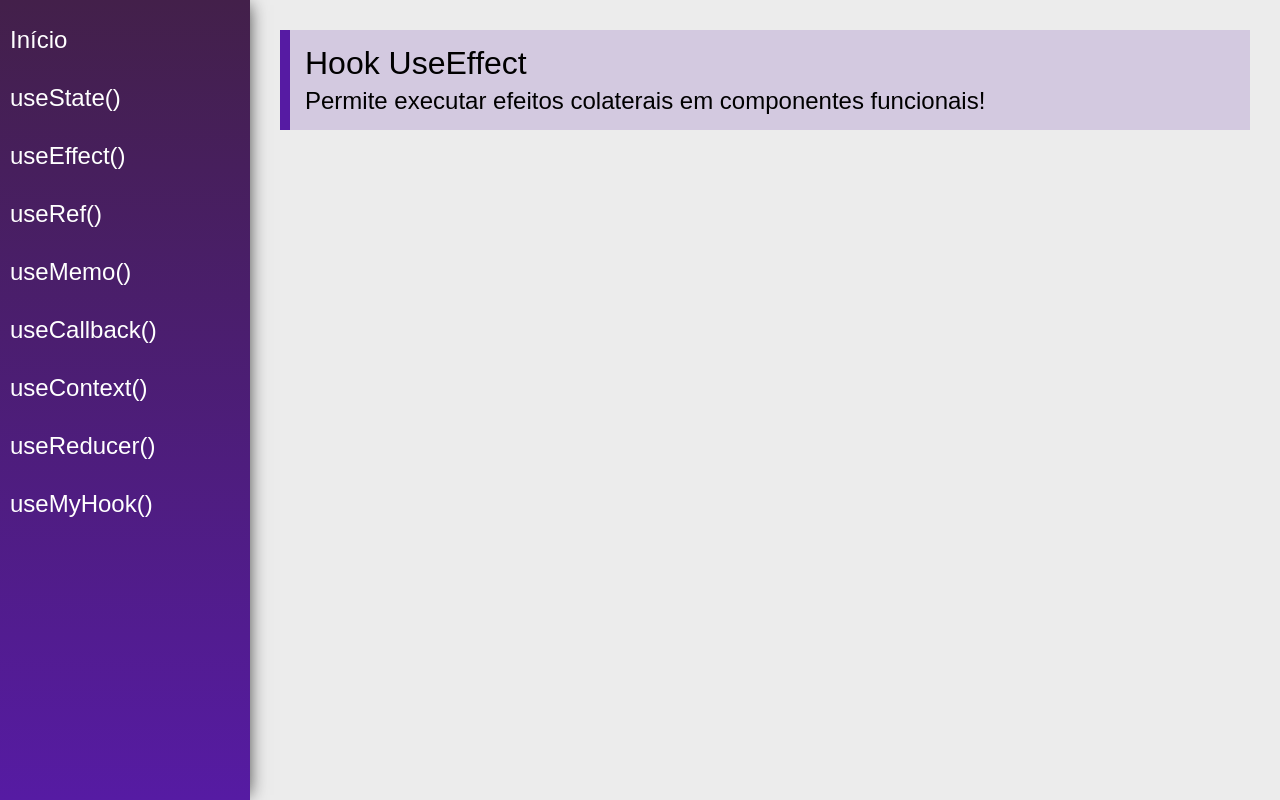
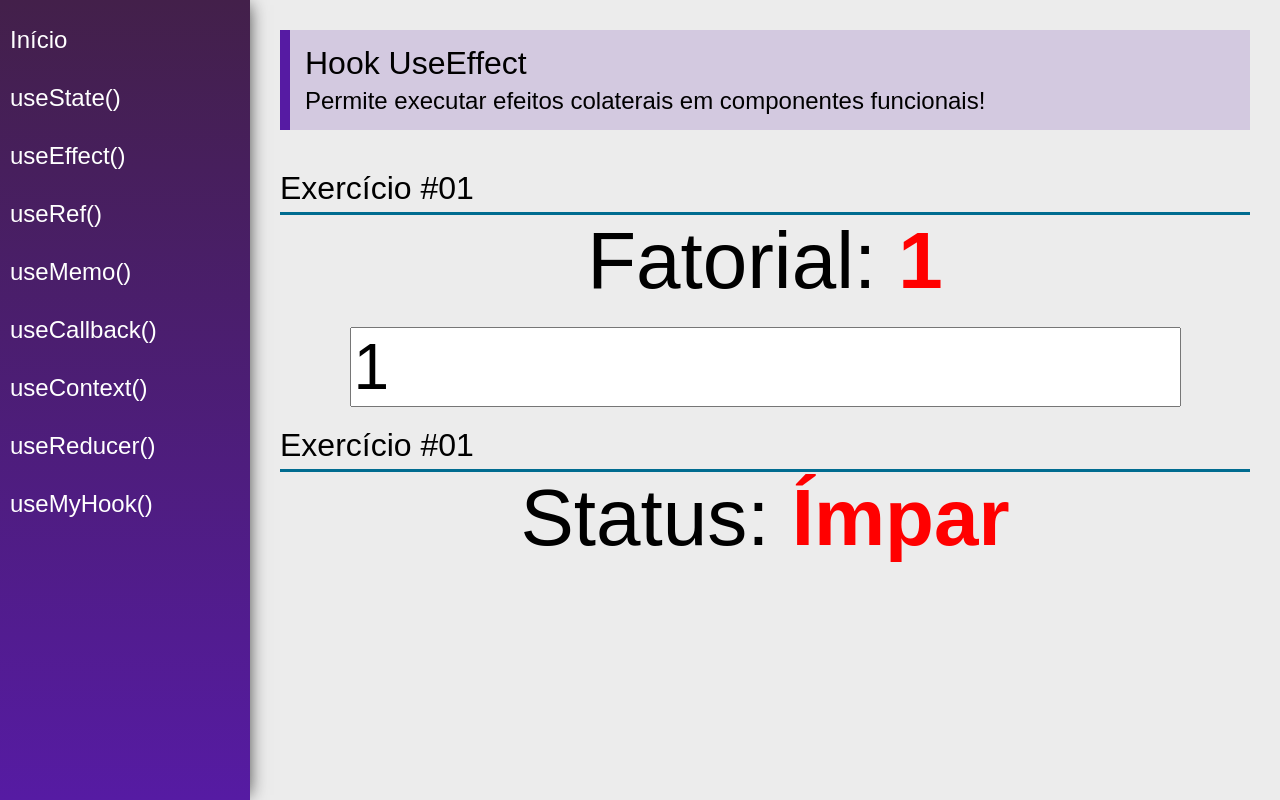
Before and after one commit to gabriel-saraiva-flooxai/react-5-hooks, a React (Create React App) app: page /useEffect in a window 1280 px wide. Built offline with nearby package versions, Linux system fonts and the light colour scheme.

Commit message:
feat: useEffect

```diff
--- a/src/views/examples/UseEffect.jsx
+++ b/src/views/examples/UseEffect.jsx
@@ -1,13 +1,62 @@
-import React from 'react'
+import React, { useEffect, useState } from 'react'
 import PageTitle from '../../components/layout/PageTitle'
+import SectionTitle from '../../components/layout/SectionTitle'
+
+function calcFactorial(num) {
+    const n = parseInt(num)
+    if (n < 0) return -1
+    if (n === 0) return 1
+    return calcFactorial(n - 1) * n
+}
 
 const UseEffect = (props) => {
+
+    // Ex #01
+    const [number, setNumber] = useState(1)
+    const [factorial, setFactorial] = useState(1)
+
+    useEffect(function() {
+        setFactorial(calcFactorial(number))
+    }, [number])
+
+    useEffect(function() {
+        if (factorial > 1000000) {
+            document.title = "Slc num compensa..."
+        }
+    }, [factorial])
+
+    // Ex #02
+    const [status, setStatus] = useState("X")
+
+    useEffect(function() {
+        setStatus(number % 2 === 0 ? "Par" : "Ímpar")
+    }, [number])
+
     return (
         <div className="UseEffect">
             <PageTitle
                 title="Hook UseEffect"
                 subtitle="Permite executar efeitos colaterais em componentes funcionais!"
             />
+            <SectionTitle title="Exercício #01" />
+            <div className="center">
+                <div>
+                    <span className="text">Fatorial: </span>
+                    <span className="text red">{factorial}</span>
+                </div>
+                <input type="number" className="input"
+                    value={number}
+                    onChange={e => setNumber(e.target.value)} />
+            </div>
+
+            <SectionTitle title="Exercício #01 " />
+            <div className="center">
+                <div>
+                    <span className="text">Status: </span>
+                    <span className="text red">{status}</span>
+                </div>
+            </div>
+
         </div>
     )
 }
```
